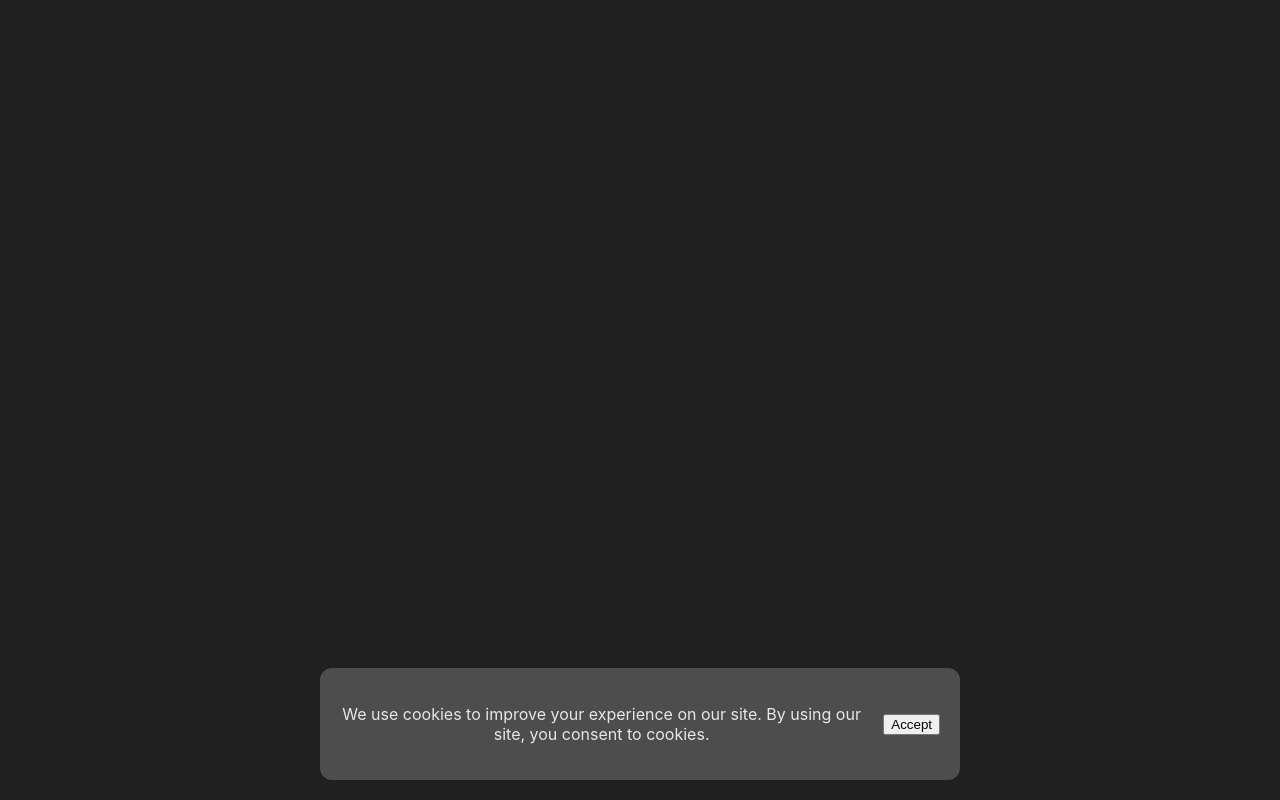
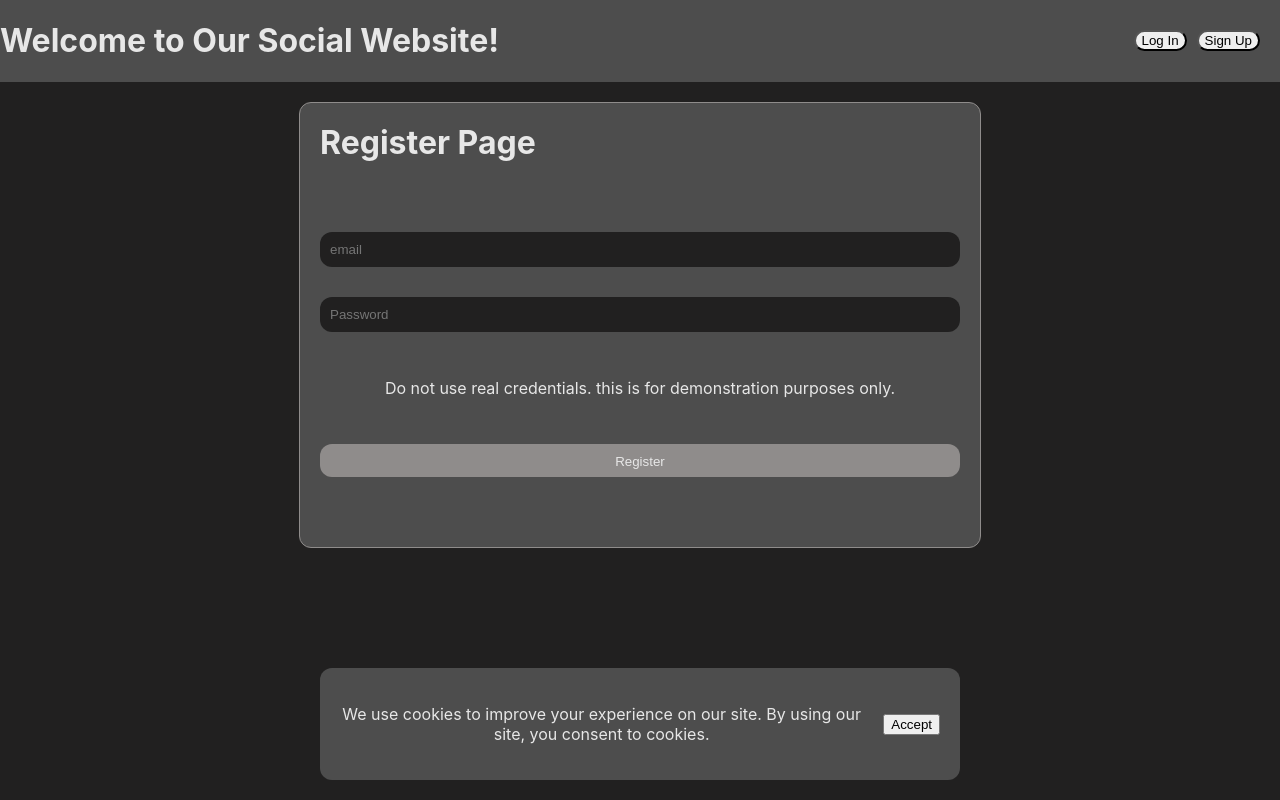
Before and after one commit to j4jkub/SocialWebsite, a React (Create React App) app in the folder frontend/: page /register in a window 1280 px wide. Built offline with nearby package versions, Linux system fonts and the light colour scheme.

Commit message:
added register page

```diff
--- a/frontend/src/App.js
+++ b/frontend/src/App.js
@@ -7,23 +7,25 @@ import AuthModal from './context/authModal';
 import { BrowserRouter, Route, Routes } from 'react-router-dom';
 import { useState } from 'react';
 import {AuthModalProvider} from './context/authModal';
+import RegisterPage from './pages/registerPage/registerPage';
 
 function App() {
   return (
-    <AuthModalProvider>
-      <div className="App">
+    <div className="App">
         <CookieBanner />
         <BrowserRouter>
+        <AuthModalProvider>
           <Routes>
             {/* <MainPage/> */}
             {/* <Route path="/profile/:id" component={ProfilePage} /> */}
             <Route path="/post" element={<PostDetailsPage />} />
             <Route path="/mainPage" element={<MainPage/>} />
+            <Route path="/register" element={<RegisterPage />} />
             <Route path="/" element={<MainPage/>} />
           </Routes>
+          </AuthModalProvider>
         </BrowserRouter>
       </div>
-    </AuthModalProvider>
   );
 }
 
--- a/frontend/src/context/authModal.jsx
+++ b/frontend/src/context/authModal.jsx
@@ -1,6 +1,7 @@
 import { createContext, useContext, useState } from "react";
 import './authModal.css';
 import closeIcon from '../assets/icons/close-svgrepo-com.svg';
+import { useNavigate } from "react-router";
 
 export const ModalContext = createContext(
     {
@@ -12,12 +13,19 @@ export const ModalContext = createContext(
 );
 
 export function AuthModalProvider({children}) {
+    let navigate = useNavigate();
+
     const [context, setContext] = useState({
         isOpen: false,
         title: "",
         message: "",
         onClose: () => {},
     });
+
+    const onRegisterClick = () => {
+        setContext((prev) => ({ ...prev, isOpen: false }));
+        navigate('/register');
+    }
 
 
     return (
@@ -36,7 +44,7 @@ export function AuthModalProvider({children}) {
                     <input type="text" placeholder="Username" required />
                     <input type="password" placeholder="Password" required />
                     <div className="register-link">
-                        <div> You dont have an account yet? </div> <a href="">register!</a>
+                        <div> You dont have an account yet? </div> <a onClick={() => onRegisterClick()}>register!</a>
                     </div>
                     <div className="modal-disclaimer">
                         This is portfolio project, please dont use real credentials as this is not a secure authentication system.
--- a/frontend/src/pages/postDetailsPage/postDetailsPage.css
+++ b/frontend/src/pages/postDetailsPage/postDetailsPage.css
@@ -62,3 +62,43 @@
 .back-button:hover {
     background: var(--secondary-color);
 }
+
+.comment-form {
+    display: flex;
+    flex-direction: column;
+    gap: 20px;
+    background-color: var(--primary-color);
+    padding: 12px;
+    border-radius: var(--border-radius);
+}
+
+.comment-form input, .comment-form textarea {
+    padding: 10px;
+    border-radius: var(--border-radius);
+    border: none;
+    background-color: var(--background-color);
+    color: var(--text-color);
+    resize: none;
+}
+
+.comment-form button {
+    background-color: var(--secondary-color);
+    border: none;
+    color: var(--text-color);
+    cursor: pointer;
+    border-radius: var(--border-radius);
+    padding: 10px;
+    padding-bottom: 8px;
+    align-self: flex-start;
+}
+
+.comment-form button:hover {
+    background-color: var(--text-color);
+    color: var(--background-color);
+}
+
+.comment-form-title{
+    font-size: 18px;
+    font-weight: bold;
+    margin: 0;
+}
--- /dev/null
+++ b/frontend/src/pages/registerPage/registerPage.css
@@ -0,0 +1,46 @@
+.register-form-container{
+    display: flex;
+    justify-content: center;
+    align-items: center;
+    width: 50vw;
+    background-color: var(--primary-color);
+    margin: 0 auto;
+    border-radius: var(--border-radius);
+    border: 1px solid var(--secondary-color);
+    flex-direction: column;
+    justify-content: flex-start;
+    padding: 20px;
+}
+
+.register-form-container h1{
+    margin: 0;
+    margin-bottom: 20px;
+    width: 100%;
+    text-align: left;
+}
+
+.register-form-container form{
+    display: flex;
+    flex-direction: column;
+    gap: 30px;
+    padding: 50px;
+    width: 100%;
+}
+
+.register-form-container form input{
+    padding: 10px;
+    border-radius: var(--border-radius);
+    border: none;
+    background-color: var(--background-color);
+    color: var(--text-color);
+}
+
+.register-form-container form button{
+    background-color: var(--secondary-color);
+    border: none;
+    color: var(--text-color);
+    cursor: pointer;
+    border-radius: var(--border-radius);
+    padding: 10px;
+    padding-bottom: 8px;
+}
--- /dev/null
+++ b/frontend/src/pages/registerPage/registerPage.jsx
@@ -0,0 +1,23 @@
+import Banner from '../../components/banner';
+import './registerPage.css';
+
+export default function RegisterPage() {
+    return (
+        <div className="register-page">
+            <Banner />
+            <div className="register-form-container">
+                <h1>Register Page</h1>
+                <form className="register-form">
+                    <input className="register-input" type="text" placeholder="email" required />
+                    <input className="register-input" type="password" placeholder="Password" required />
+                    <div className="disclaimer">
+                        <p>Do not use real credentials. this is for demonstration purposes only.</p>
+                    </div>
+                    <button className="register-button" type="submit">Register</button>
+                </form>
+
+            </div>
+
+        </div>
+    );
+}
```
Also changed, not shown: frontend/src/pages/postDetailsPage/postDetailsPage.jsx (+10 -1 lines), 1 other file (tests, documents, lock files or other folders).
